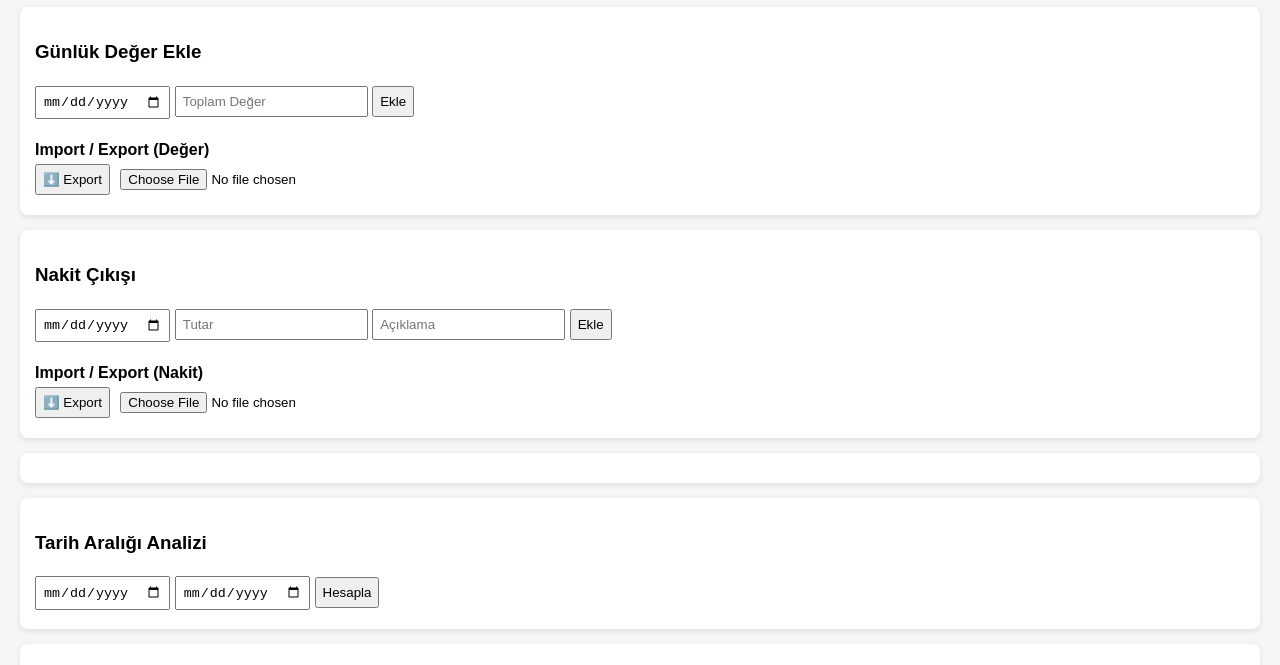
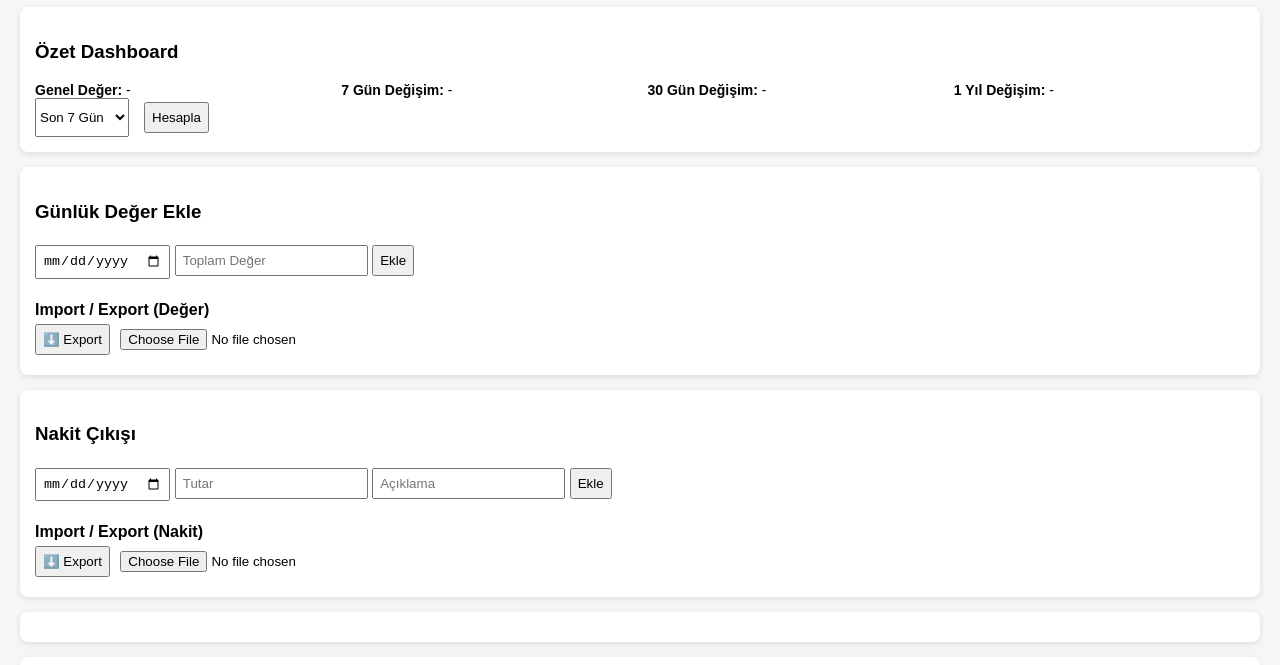
Before and after one commit to fehmiar-cloud/deger-takibi, a plain HTML site: page index.html in a window 1280 px wide. Shown: the part 82-747 px from the top of the page. Drawn offline with nearby package versions, Linux system fonts and the light colour scheme.

Commit message:
Update index.html

```diff
--- a/index.html
+++ b/index.html
@@ -23,6 +23,37 @@
 <body>
 
 <h1>📊 Değer Takip Dashboard</h1>
+
+<!-- Özet Dashboard ve Tarih Seçenekleri -->
+<div class="card">
+  <h3>Özet Dashboard</h3>
+  <div class="row">
+    <div class="kpi">
+      <strong>Genel Değer:</strong>
+      <span id="generalValue">-</span>
+    </div>
+    <div class="kpi">
+      <strong>7 Gün Değişim:</strong>
+      <span id="kpi7">-</span>
+    </div>
+    <div class="kpi">
+      <strong>30 Gün Değişim:</strong>
+      <span id="kpi30">-</span>
+    </div>
+    <div class="kpi">
+      <strong>1 Yıl Değişim:</strong>
+      <span id="kpi365">-</span>
+    </div>
+  </div>
+  <div class="row">
+    <select id="presetRange">
+      <option value="7">Son 7 Gün</option>
+      <option value="30">Son 30 Gün</option>
+      <option value="365">Son 1 Yıl</option>
+    </select>
+    <button onclick="calculateTopRange()">Hesapla</button>
+  </div>
+</div>
 
 <!-- Günlük Değer Ekleme -->
 <div class="card">
@@ -199,6 +230,25 @@ function importCash(e){
 
 function fmt(n){ return Number(n).toLocaleString('tr-TR'); }
 
+function calculateTopRange(){
+  let preset = document.getElementById('presetRange').value;
+  let end = new Date();
+  let start;
+  if(preset !== 'custom'){
+    start = new Date();
+    start.setDate(end.getDate()-Number(preset));
+  } else {
+    start = new Date(document.getElementById('topStart').value);
+    end = new Date(document.getElementById('topEnd').value);
+  }
+  let res = rangeCalc(start.toISOString().slice(0,10), end.toISOString().slice(0,10));
+  if(!res) return;
+  document.getElementById('generalValue').innerText = fmt(res.d);
+  document.getElementById('kpi7').innerText = fmt(res.d);
+  document.getElementById('kpi30').innerText = fmt(res.d);
+  document.getElementById('kpi365').innerText = fmt(res.d);
+}
+
 render();
 </script>
 
```
